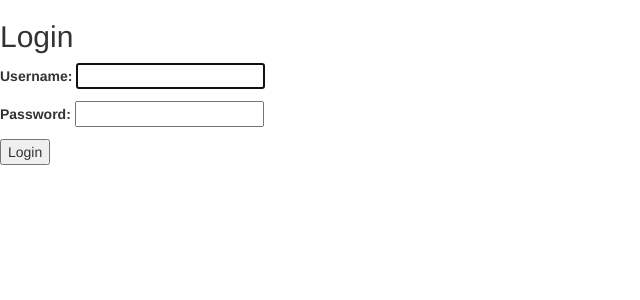
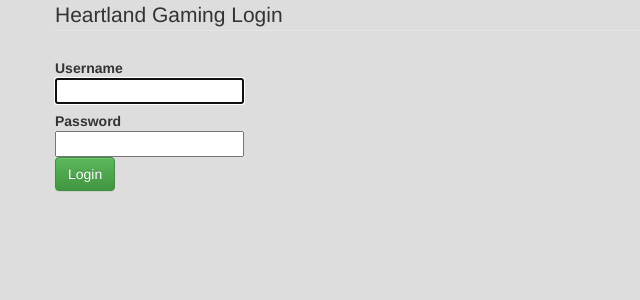
Before and after one commit to bdsmith48/deadpool_p3, a Django app: page / in a window 1280 px wide. Shown: the top 300 px of the page, without its empty margins (0-640 px from the left). Run offline with Django 3.2, Linux system fonts and the light colour scheme; some libraries are stand-ins or nearby versions.

Commit message:
Added basic css to login template

```diff
--- a/code/django/heartland/app/templates/registration/login.html
+++ b/code/django/heartland/app/templates/registration/login.html
@@ -3,6 +3,60 @@
 {% block title %}Login{% endblock %}
 
 {% block style %}
+
+body {
+    background-color: #ddd;
+}
+.login {
+	margin-top: 25px !important;
+	padding: 5px;
+	width: auto;
+	min-width: 320px;
+	max-width: 400px;
+	height: 400px;
+	background-color: #f3f3f3;
+	margin:0 auto;
+	border-radius: 10px;
+	border: 1px solid ##c5c5c5;
+    text-align: center;
+}
+.login-inner {
+	margin:0 auto;
+	max-width: 380px;
+	width: auto;
+}
+.login>h4 {
+	font-size: 20px;
+	margin-left: 5px;
+	font-weight: 600;
+}
+.email {
+	margin-bottom: 5px;
+}
+.password {
+	margin-bottom: 5px;
+}
+.submit {
+	margin-top: 5px;
+}
+.forgot {
+	min-width:50px;
+	width: 49%;
+	float: right;
+	margin-top: 20px;
+}
+.register {
+	width: 50%;
+	float: left;
+	margin-top: 20px;
+}
+@media (max-width: 320px) {
+	.forgot {
+		font-size: 9px;
+		font-weight: 700;
+		padding: 8px;
+	}
+}
 
 
 {% endblock %}
@@ -10,13 +64,44 @@
 {% block content %}
 
 
-  <h2>Login</h2>
+<!--   <h2>Login</h2>
   <form method="post">
     {% csrf_token %}
     {{ form.as_p }}
     <button type="submit">Login</button>
-  </form>
+  </form> -->
 
-
+<div class="container">
+    <div class="row">
+		<div class="span12">
+			<form class="form-horizontal" action='' method="POST">
+				{%csrf_token%}
+			  <fieldset>
+			    <div id="legend">
+			      <legend class="">Heartland Gaming Login</legend>
+			    </div>
+			    <div class="control-group">
+			      <label class="control-label"  for="username">Username</label>
+			      <div class="controls">
+			        {{form.username}}
+			      </div>
+			    </div>
+			    <div class="control-group">
+			      <label class="control-label" for="password">Password</label>
+			      <div class="controls">
+			        {{form.password}}
+			      </div>
+			    </div>
+			    <div class="control-group">
+			      <!-- Button -->
+			      <div class="controls">
+			        <button class="btn btn-success">Login</button>
+			      </div>
+			    </div>
+			  </fieldset>
+			</form>
+		</div>
+	</div>
+</div>
 
 {% endblock %}
```
Also changed, not shown: code/django/heartland/db.sqlite3.
